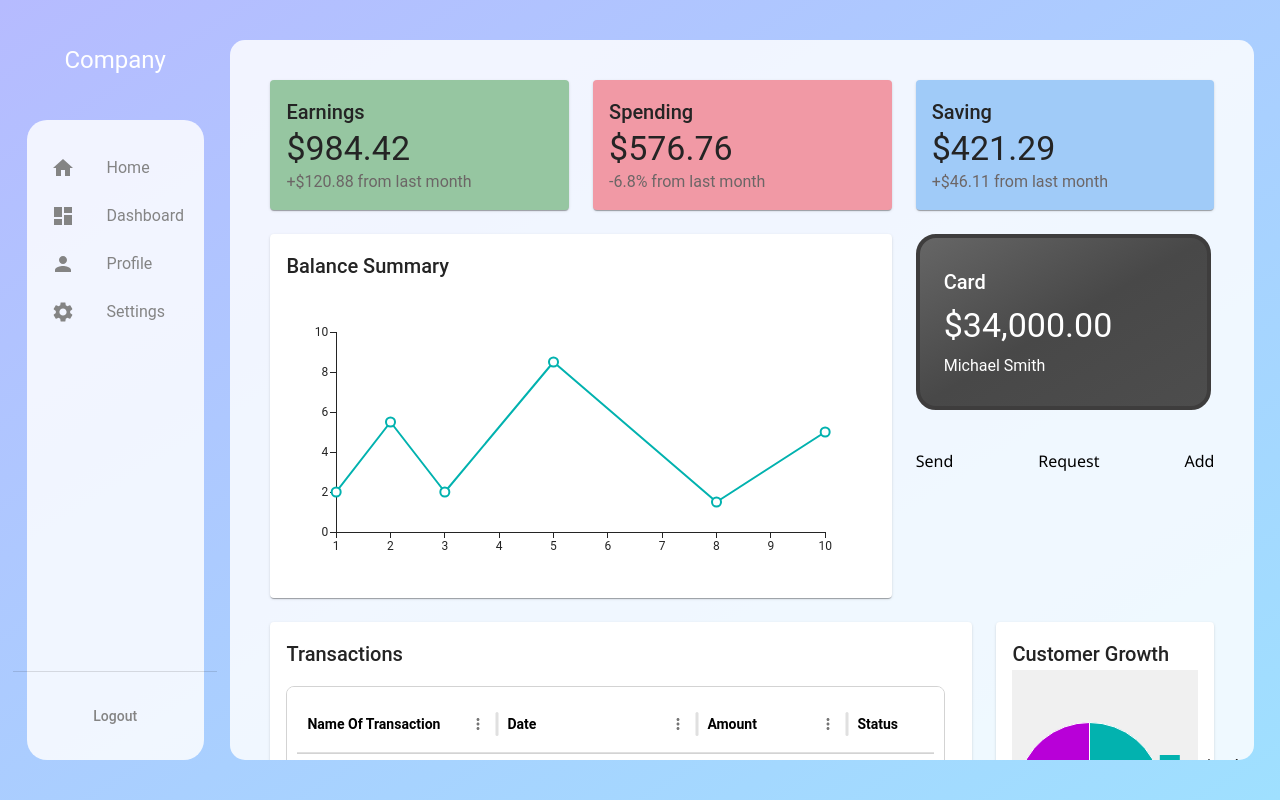
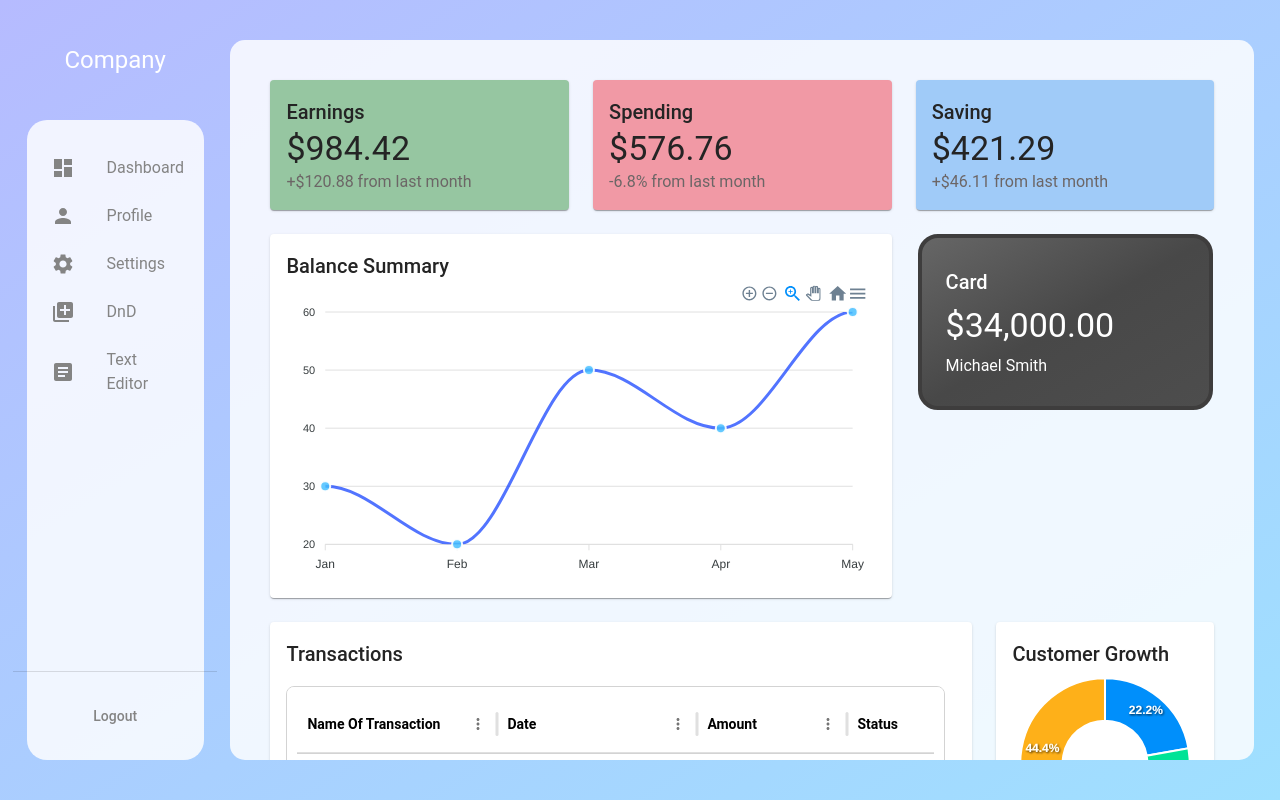
Before and after one commit to Blezix/DashboardLatest, a React (Create React App) app: page / in a window 1280 px wide. Built offline with nearby package versions, Linux system fonts and the light colour scheme.

Commit message:
Chart replacement and started on /Profile

```diff
--- a/package.json
+++ b/package.json
@@ -12,7 +12,9 @@
     "@testing-library/jest-dom": "^5.17.0",
     "@testing-library/react": "^13.4.0",
     "@testing-library/user-event": "^13.5.0",
+    "apexcharts": "^3.54.1",
     "react": "^18.3.1",
+    "react-apexcharts": "^1.5.0",
     "react-dom": "^18.3.1",
     "react-router-dom": "^6.27.0",
     "react-scripts": "5.0.1",
--- a/src/App.js
+++ b/src/App.js
@@ -1,10 +1,11 @@
 import React, { useState, useEffect } from "react";
 import { Box, useMediaQuery } from "@mui/material";
-import Sidebar from "./scenes/global/Sidebar";
-import Dashboard2 from "./scenes/Dashboard/Dashboard2";
+import Sidebar from "./scenes/Global/Sidebar";
+import Dashboard from "./scenes/Dashboard/Dashboard";
+import Profile from "./scenes/Profile/Profile";
 import { BrowserRouter as Router, Routes, Route } from "react-router-dom";
 import Slide from '@mui/material/Slide';
-
+import CustomerGrowth from "./components/Cards/CustomerGrowth";
 function App() {
     const isMobile = useMediaQuery(theme => theme.breakpoints.down("sm"));
     const [isMobileDevice, setIsMobileDevice] = useState(false);
@@ -21,15 +22,17 @@ function App() {
                     <Box className="content" display="flex" sx={{
                         height: isMobileDevice ? "100vh" : "90vh",
                         width: isMobileDevice ? "100%" : "80%",
-                        overflow:"auto",
                         background: "#ffffffd4",
                         mt: "auto",
                         mb: "auto",
                         borderRadius: "15px"
                     }}>
                         <Routes>
-                            <Route path="/" element={<Dashboard2 />} />
+                            <Route path="/" element={<Dashboard />} />
                             <Route path="/ApiForm" />
+                            <Route path="/chart" element={<CustomerGrowth />} />
+                            <Route path="/profile" element={<Profile />} />
+
                         </Routes>
                     </Box>
                 </Slide>
--- a/src/components/Cards/BalanceSummary.jsx
+++ b/src/components/Cards/BalanceSummary.jsx
@@ -1,8 +1,8 @@
 import React from 'react';
 import { Paper, Typography, Box } from '@mui/material';
+import Chart from 'react-apexcharts';
 
-import { LineChart } from '@mui/x-charts';
-
+// Sample data
 const data = [
     { id: 0, label: 'Jan', value: 30 },
     { id: 1, label: 'Feb', value: 20 },
@@ -11,27 +11,58 @@ const data = [
     { id: 4, label: 'May', value: 60 },
 ];
 
+// Chart options for line chart
+const chartOptions = {
+    chart: {
+        type: 'line', // Change chart type to 'line'
+    },
+    xaxis: {
+        categories: data.map(item => item.label),
+    },
+    stroke: {
+        curve: 'smooth', // Optional: to make the line smooth
+        width: 3, // Line thickness
+    },
+    markers: {
+        size: 5, // Marker size
+        colors: ['rgba(69,190,255,0.83)'],
+    },
+    fill: {
+        colors: ['rgba(0,51,255,0.68)'], // Line color fill
+        opacity: 0.3, // Transparency of the fill color
+    },
+    grid: {
+        show: true, // Show grid lines
+    },
+
+    tooltip: {
+        shared: true, // Show data for all series at a time
+        intersect: false, // Tooltip shows when mouse hovers over any point
+    },
+};
+
+// Chart series data
+const chartSeries = [{
+    name: 'Balance',
+    data: data.map(item => item.value),
+}];
 
 export default function BalanceSummary() {
     return (
         <Paper sx={{ padding: 2 }}>
             <Typography variant="h6">Balance Summary</Typography>
-            <Box sx={{ height: "300px",width:"100%", backgroundColor: 'white' }}>
-                <LineChart
-                    slotProps={{
-                        // Custom loading message
-                        loadingOverlay: { message: 'Data should be available soon.' },
-                        // Custom message for empty chart
-                        noDataOverlay: { message: 'Select some data to display.' },
-                    }}
-                    xAxis={[{ data: [1, 2, 3, 5, 8, 10] }]}
-                    series={[
-                        {
-                           curve:"linear", data: [2, 5.5, 2, 8.5, 1.5, 5],
-                        },
-                    ]}
-                    sx={{ height: "200px", width:"100%" }}
-                />
+            <Box sx={{ height: '300px', width: '100%', backgroundColor: 'white' }}>
+                {data && data.length ? (
+                    <Chart
+                        options={chartOptions}
+                        series={chartSeries}
+                        type="line" // Use 'line' type
+                        height="100%"
+                        width="100%"
+                    />
+                ) : (
+                    <Typography variant="body1">No data available</Typography>
+                )}
             </Box>
         </Paper>
     );
--- a/src/components/Cards/CardInfo.jsx
+++ b/src/components/Cards/CardInfo.jsx
@@ -3,7 +3,7 @@ import { Paper, Typography, Box } from '@mui/material';
 
 export default function CardInfo() {
     return (
-        <Box sx={{ Display:"flex",flexDirection:"column",justifyContent:"space-between",height:"100%" }}>
+        <Box sx={{ display:"flex",flexDirection:"column",alignItems:"center",height:"100%" }}>
             <Box sx={{
                 display: 'flex',
                 flexDirection: 'column',
@@ -23,9 +23,7 @@ export default function CardInfo() {
                 <Typography>Michael Smith</Typography>
             </Box>
             <Box sx={{ display: 'flex', justifyContent: 'space-between', marginTop: 2 }}>
-                <Box>Send</Box>
-                <Box>Request</Box>
-                <Box>Add</Box>
+
             </Box>
         </Box>
     );
--- a/src/components/Cards/CustomerGrowth.jsx
+++ b/src/components/Cards/CustomerGrowth.jsx
@@ -3,9 +3,9 @@ import { Paper, Typography, Box } from '@mui/material';
 import CustomerGrowthChart from "../CustomerGrowthChart";
 export default function CustomerGrowth() {
     return (
-        <Paper sx={{ padding: 2 }}>
+        <Paper sx={{ padding: 2 }} >
             <Typography variant="h6">Customer Growth</Typography>
-            <Box sx={{ height: "auto", backgroundColor: '#f0f0f0' }}>
+            <Box height={"300px"} width={"100%"}>
                 <CustomerGrowthChart />
             </Box>
         </Paper>
--- a/src/components/CustomerGrowthChart.jsx
+++ b/src/components/CustomerGrowthChart.jsx
@@ -1,6 +1,6 @@
 import React from "react";
 import { Box, Typography } from "@mui/material";
-import { PieChart, PieArcLabel } from "@mui/x-charts";
+import Chart from "react-apexcharts";
 
 const data = [
     { id: 0, label: 'series A', value: 10 },
@@ -8,23 +8,36 @@ const data = [
     { id: 2, label: 'series C', value: 20 },
 ];
 
+const chartOptions = {
+    chart: {
+        type: 'donut',
+    },
+    labels: data.map(item => item.label),
+    legend: {
+        show: false,
+    },
+    plotOptions: {
+        pie: {
+            donut: {
+                size: '50%',
+            },
+                expandOnClick: false,
+        },
+    },
+};
+
+const chartSeries = data.map(item => item.value);
+
 export default function CustomerGrowthChart() {
     return (
-        <Box>
+        <Box width={"100%"} height={"100%"} display={"flex"} justifyContent={"center"}>
             {data && data.length ? (
-                <PieChart
-                    sx={{display: "flex",flexDirection:"column", justifyContent: "center"
-
-                }}
-                    series={[
-                        {
-                            data,
-                            label: ({ dataEntry }) => dataEntry.label,
-                            labelComponent: (props) => <PieArcLabel allowReorder={"yes"} {...props} />,
-                        },
-                    ]}
-                    width={250}
-                    height={250}
+                <Chart
+                    options={chartOptions}
+                    series={chartSeries}
+                    type="donut"
+                    width="100%"
+                    height="100%"
                 />
             ) : (
                 <Typography variant="body1">No data available</Typography>
--- a/src/scenes/Dashboard/Dashboard.jsx
+++ b/src/scenes/Dashboard/Dashboard.jsx
@@ -1,56 +1,42 @@
-import React, { useState } from "react";
-import { Box, Typography, Button, Grid } from "@mui/material";
-import DashboardTabs from "../../components/DashboardTabs";
-import UserDashboard from "../../components/UserDashboard";
-import PieChartComponent from "../../components/CustomerGrowthChart";
-import TransactionsTable from "../../components/TransactionsTable";
+import React from 'react';
+import { Grid, Box } from '@mui/material';
+import EarningsCard from '../../components/Cards/EarningsCard';
+import SpendingCard from '../../components/Cards/SpendingCard';
+import SavingCard from '../../components/Cards/SavingCard';
+import BalanceSummary from '../../components/Cards/BalanceSummary';
+import CardInfo from '../../components/Cards/CardInfo';
+import TransactionHistory from '../../components/TransactionsTable';
+import CustomerGrowth from '../../components/Cards/CustomerGrowth';
+import CustomerGrowthChart from "../../components/CustomerGrowthChart";
+export default function Dashboard() {
 
-export default function Dashboard() {
-  const [activeTab, setActiveTab] = useState(0);
 
-  const handleTabChange = (event, newValue) => {
-    setActiveTab(newValue);
-  };
 
     return (
-      <Box width="100%" display="flex" justifyContent="center" pt={2}>
-        <Box width="100%">
-          <Grid container spacing={2}>
-            <Grid item xs={12} md={8}>
-              <Box
-                  display="flex"
-                  justifyContent="space-between"
-                  alignItems="center"
-                  sx={{ pl: "5%", pr: "5%", paddingTop: "0" }}
-              >
-                <Typography variant="h4">Dashboard</Typography>
-                <Button variant="contained" color="primary">
-                  Click me!
-                </Button>
-              </Box>
+        <Box sx={{ flexGrow: 1, p:5, overflow:"auto" }}>
+            <Grid container spacing={3}>
+                <Grid item xs={12} md={4}>
+                    <EarningsCard />
                 </Grid>
-
-            <Grid item xs={12} md={8}>
-              <DashboardTabs />
+                <Grid item xs={12} md={4}>
+                    <SpendingCard />
                 </Grid>
-            <Grid item xs={12} md={4} pr={2}>
-              <UserDashboard />
+                <Grid item xs={12} md={4}>
+                    <SavingCard />
                 </Grid>
                 <Grid item xs={12} md={8}>
-              <Box
-                  sx={{ display: "flex", height: "300", flexDirection: "column" }}
-                  pl={"5%"}
-              >
-                <Typography mb={2} variant="h5">
-                  Last Transactions
-                </Typography>
-                <TransactionsTable />
-              </Box>
+                    <BalanceSummary />
                 </Grid>
-            <Grid sx={{ bgcolor: "grey.light" }} item xs={12} md={4}>
+                <Grid item xs={12} md={4}>
+                    <CardInfo />
+                </Grid>
+                <Grid item xs={12} md={9}>
+                    <TransactionHistory />
+                </Grid>
+                <Grid item xs={12} md={3}>
+                    <CustomerGrowth />
                 </Grid>
             </Grid>
         </Box>
-      </Box>
     );
 }
--- a/src/scenes/Dashboard/Dashboard2.jsx
+++ /dev/null
@@ -1,42 +0,0 @@
-import React from 'react';
-import { Grid, Box } from '@mui/material';
-import EarningsCard from '../../components/Cards/EarningsCard';
-import SpendingCard from '../../components/Cards/SpendingCard';
-import SavingCard from '../../components/Cards/SavingCard';
-import BalanceSummary from '../../components/Cards/BalanceSummary';
-import CardInfo from '../../components/Cards/CardInfo';
-import TransactionHistory from '../../components/TransactionsTable';
-import CustomerGrowth from '../../components/Cards/CustomerGrowth';
-
-export default function Dashboard2() {
-
-
-
-    return (
-        <Box sx={{ flexGrow: 1, p:5, overflow:"auto" }}>
-            <Grid container spacing={3}>
-                <Grid item xs={12} md={4}>
-                    <EarningsCard />
-                </Grid>
-                <Grid item xs={12} md={4}>
-                    <SpendingCard />
-                </Grid>
-                <Grid item xs={12} md={4}>
-                    <SavingCard />
-                </Grid>
-                <Grid item xs={12} md={8}>
-                    <BalanceSummary />
-                </Grid>
-                <Grid item xs={12} md={4}>
-                    <CardInfo />
-                </Grid>
-                <Grid item xs={12} md={9}>
-                    <TransactionHistory />
-                </Grid>
-                <Grid item xs={12} md={3}>
-                    <CustomerGrowth />
-                </Grid>
-            </Grid>
-        </Box>
-    );
-}
--- /dev/null
+++ b/src/scenes/Profile/Profile.jsx
@@ -0,0 +1,34 @@
+import React from 'react';
+import { Paper, Typography, Box, Avatar } from '@mui/material';
+
+export default function Profile() {
+    return (
+        <Box sx={{
+            width: "100%",
+            height: "100%",
+            display: "flex",
+        }}>
+            <Box sx={{
+                width: "30%",
+                backgroundColor: "#4f3eb4ad",
+                p: 2,
+                display: "flex",
+                color:"white",
+                flexDirection: "column",
+                borderRadius:"18px"
+            }}>
+                <Typography variant={"h3"}>Profile</Typography>
+            <Box sx={{ mt: 2, width:"50%", ml:"auto", mr:"auto" }}>
+                <Avatar
+                    alt="John Doe"
+                    src="/path/to/avatar.jpg"
+                    sx={{ width: 150, height: 150, ml:"auto", mr:"auto" }}
+                />
+            </Box>
+                <Typography variant={"h6"}> John Doe</Typography>
+                <Typography variant={"h6"}></Typography>
+                <Typography variant={"h6"}>Email: john.doe@example.com</Typography>
+            </Box>
+        </Box>
+    );
+}
--- a/src/scenes/global/Sidebar.jsx
+++ b/src/scenes/global/Sidebar.jsx
@@ -10,10 +10,11 @@ import {
     useTheme,
     useMediaQuery,
 } from "@mui/material";
-import HomeIcon from "@mui/icons-material/Home";
 import DashboardIcon from "@mui/icons-material/Dashboard";
+import LibraryAddIcon from '@mui/icons-material/LibraryAdd';
 import PersonIcon from "@mui/icons-material/Person";
 import SettingsIcon from "@mui/icons-material/Settings";
+import ArticleIcon from '@mui/icons-material/Article';
 import Slide from "@mui/material/Slide";
 import { useNavigate } from "react-router-dom";
 
@@ -24,10 +25,11 @@ const Sidebar = () => {
     const navigate = useNavigate();
 
     const sites = [
-        { name: "Home", icon: <HomeIcon />, path: "/home" },
         { name: "Dashboard", icon: <DashboardIcon />, path: "/" },
-        { name: "Profile", icon: <PersonIcon />, path: "/profile" },
-        { name: "Settings", icon: <SettingsIcon />, path: "/settings" },
+        { name: "Profile", icon: <PersonIcon />, path: "/profile" }, //random info
+        { name: "Settings", icon: <SettingsIcon />, path: "/settings" }, //translate i theme change
+        { name: "DnD", icon: <LibraryAddIcon />, path: "/dragndrop" },
+        { name: "Text Editor", icon: <ArticleIcon />, path: "/codeeditor" }, //React quill
     ];
 
     const handleSiteClick = (site) => {
```
Also changed, not shown: src/components/CustomIcon.jsx (deleted, +0 -36 lines), src/components/DashboardTabs.jsx (deleted, +0 -103 lines), 1 other file (tests, documents, lock files or other folders). Lines whose indentation alone changed are shown as unchanged.
